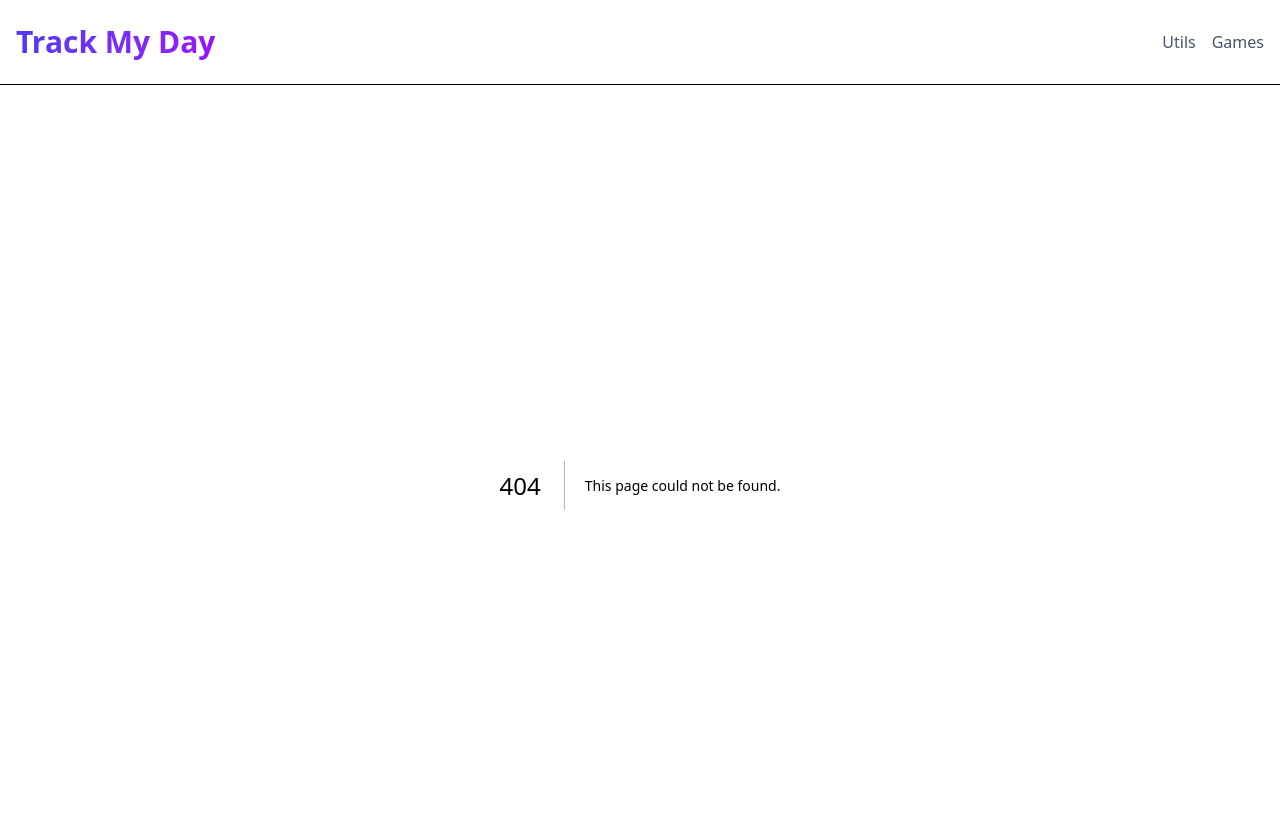
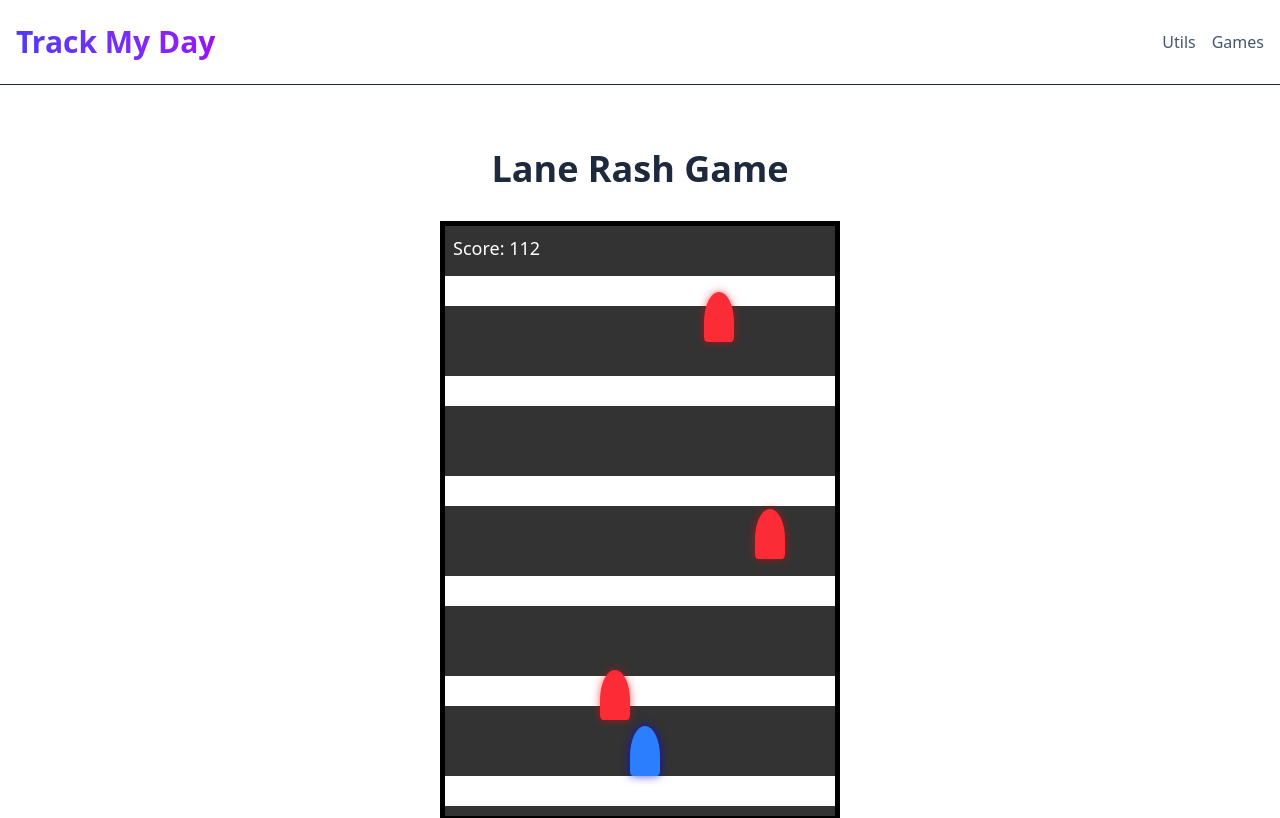
Before and after one commit to trackmyday/trackmyday.github.io, a Next.js app: page /games/lanerash in a window 1280 px wide. Before the commit this address had no page. Shown: the top 818 px of the page. Built offline with nearby package versions, Linux system fonts and the light colour scheme.

Commit message:
lanerash game added

```diff
--- /dev/null
+++ b/app/games/lanerash/LaneRashGame.tsx
@@ -0,0 +1,180 @@
+"use client";
+
+import React, { useRef, useEffect, useState, useCallback, useLayoutEffect } from 'react';
+
+const TRACK_WIDTH = 400;
+const BIKE_WIDTH = 30;
+const BIKE_HEIGHT = 50;
+const PLAYER_SPEED = 5;
+const ENEMY_SPEED_MIN = 3;
+const ENEMY_SPEED_MAX = 7;
+const ENEMY_SPAWN_INTERVAL = 1500; // milliseconds
+
+interface Bike {
+  id: number;
+  x: number;
+  y: number;
+  speed: number;
+}
+
+const LaneRashGame: React.FC = () => {
+  const gameAreaRef = useRef<HTMLDivElement>(null);
+  const [playerBike, setPlayerBike] = useState<Bike>({ id: 0, x: TRACK_WIDTH / 2 - BIKE_WIDTH / 2, y: 0, speed: PLAYER_SPEED });
+  const [enemyBikes, setEnemyBikes] = useState<Bike[]>([]);
+  const [gameOver, setGameOver] = useState<boolean>(false);
+  const [score, setScore] = useState<number>(0);
+
+  useLayoutEffect(() => {
+    if (gameAreaRef.current) {
+      setPlayerBike(prev => ({ ...prev, y: gameAreaRef.current!.offsetHeight - BIKE_HEIGHT - 50 }));
+    }
+  }, []);
+
+  const movePlayer = useCallback((direction: 'left' | 'right') => {
+    setPlayerBike(prev => {
+      let newX = prev.x;
+      if (direction === 'left') {
+        newX = Math.max(0, prev.x - PLAYER_SPEED * 2);
+      } else {
+        newX = Math.min(TRACK_WIDTH - BIKE_WIDTH, prev.x + PLAYER_SPEED * 2);
+      }
+      return { ...prev, x: newX };
+    });
+  }, []);
+
+  useEffect(() => {
+    if (gameOver) return;
+
+    const handleKeyDown = (e: KeyboardEvent) => {
+      if (e.key === 'ArrowLeft') {
+        movePlayer('left');
+      } else if (e.key === 'ArrowRight') {
+        movePlayer('right');
+      }
+    };
+
+    window.addEventListener('keydown', handleKeyDown);
+    return () => window.removeEventListener('keydown', handleKeyDown);
+  }, [movePlayer, gameOver]);
+
+  useEffect(() => {
+    if (gameOver) return;
+
+    const gameLoop = setInterval(() => {
+      // Move enemy bikes
+      setEnemyBikes(prev =>
+        prev
+          .map(bike => ({ ...bike, y: bike.y + bike.speed }))
+          .filter(bike => gameAreaRef.current && bike.y < gameAreaRef.current.offsetHeight) // Remove bikes that are off-screen
+      );
+
+      // Check for collisions
+      enemyBikes.forEach(enemy => {
+        if (
+          playerBike.x < enemy.x + BIKE_WIDTH &&
+          playerBike.x + BIKE_WIDTH > enemy.x &&
+          playerBike.y < enemy.y + BIKE_HEIGHT &&
+          playerBike.y + BIKE_HEIGHT > enemy.y
+        ) {
+          setGameOver(true);
+          clearInterval(gameLoop);
+        }
+      });
+
+      // Update score
+      setScore(prev => prev + 1);
+    }, 50); // Game update every 50ms
+
+    return () => clearInterval(gameLoop);
+  }, [playerBike, enemyBikes, gameOver]);
+
+  useEffect(() => {
+    if (gameOver) return;
+
+    const spawnEnemy = setInterval(() => {
+      const randomX = Math.random() * (TRACK_WIDTH - BIKE_WIDTH);
+      const randomSpeed = ENEMY_SPEED_MIN + Math.random() * (ENEMY_SPEED_MAX - ENEMY_SPEED_MIN);
+      setEnemyBikes(prev => [
+        ...prev,
+        { id: Date.now(), x: randomX, y: -BIKE_HEIGHT, speed: randomSpeed },
+      ]);
+    }, ENEMY_SPAWN_INTERVAL);
+
+    return () => clearInterval(spawnEnemy);
+  }, [gameOver]);
+
+  const restartGame = () => {
+    if (gameAreaRef.current) {
+      setPlayerBike({ id: 0, x: TRACK_WIDTH / 2 - BIKE_WIDTH / 2, y: gameAreaRef.current!.offsetHeight - BIKE_HEIGHT - 50, speed: PLAYER_SPEED });
+    }
+    setEnemyBikes([]);
+    setGameOver(false);
+    setScore(0);
+  };
+
+  return (
+    <div
+      ref={gameAreaRef}
+      className="relative overflow-hidden"
+      style={{
+        width: TRACK_WIDTH,
+        height: '600px',
+        border: '5px solid black',
+        backgroundColor: '#333', // Solid dark road color
+        backgroundImage: `repeating-linear-gradient(
+          to bottom,
+          transparent 0px,
+          transparent 70px,
+          white 70px,
+          white 100px
+        )`, // White dashed lines for lanes
+        backgroundSize: `100% 100px`, // Vertical repeat every 100px
+        backgroundPosition: `center top`, // Animate background-position-y
+        animation: 'roadScroll 2s linear infinite' // Add animation for scrolling road
+      }}
+    >
+      <div className="absolute top-2 left-2 text-white text-lg">Score: {score}</div>
+      {playerBike && (
+        <div
+          className="absolute bg-blue-500"
+          style={{
+            width: BIKE_WIDTH,
+            height: BIKE_HEIGHT,
+            left: playerBike.x,
+            top: playerBike.y,
+            borderRadius: '50% 50% 10% 10% / 60% 60% 10% 10%', // More bike-like shape
+            boxShadow: '0 0 10px rgba(0,0,255,0.7)',
+          }}
+        ></div>
+      )}
+      {enemyBikes.map(bike => (
+        <div
+          key={bike.id}
+          className="absolute bg-red-500"
+          style={{
+            width: BIKE_WIDTH,
+            height: BIKE_HEIGHT,
+            left: bike.x,
+            top: bike.y,
+            borderRadius: '50% 50% 10% 10% / 60% 60% 10% 10%', // Similar bike shape
+            boxShadow: '0 0 8px rgba(255,0,0,0.6)', // Red shadow
+          }}
+        ></div>
+      ))}
+      {gameOver && (
+        <div className="absolute inset-0 flex flex-col items-center justify-center bg-black bg-opacity-75 text-white text-3xl">
+          <p>Game Over!</p>
+          <p>Final Score: {score}</p>
+          <button
+            onClick={restartGame}
+            className="mt-4 px-6 py-2 bg-green-500 rounded text-xl"
+          >
+            Restart
+          </button>
+        </div>
+      )}
+    </div>
+  );
+};
+
+export default LaneRashGame;
--- /dev/null
+++ b/app/games/lanerash/page.tsx
@@ -0,0 +1,13 @@
+import React from 'react';
+import LaneRashGame from './LaneRashGame';
+
+const LaneRashGamePage = () => {
+  return (
+    <div className="flex flex-col items-center justify-center min-h-screen py-2">
+      <h1 className="text-4xl font-bold mb-8">Lane Rash Game</h1>
+      <LaneRashGame />
+    </div>
+  );
+};
+
+export default LaneRashGamePage;
--- a/app/globals.css
+++ b/app/globals.css
@@ -4,3 +4,12 @@
   --font-sans: var(--font-geist-sans);
   --font-mono: var(--font-geist-mono);
 }
+
+@keyframes roadScroll {
+  from {
+    background-position-y: 0px;
+  }
+  to {
+    background-position-y: 100px; /* Should match the height of one pattern repeat */
+  }
+}
--- a/app/page.tsx
+++ b/app/page.tsx
@@ -39,6 +39,14 @@ const routes: RouteCard[] = [
     description: "Play a classic game of Tetris.",
     href: "/games/tetris",
     emoji: "🕹️",
+    status: "available",
+    category: "games",
+  },
+  {
+    title: "Lane Rash",
+    description: "Race your bike and avoid collisions in this high-speed lane switcher!",
+    href: "/games/lanerash",
+    emoji: "🏍️",
     status: "available",
     category: "games",
   },
```
Also changed, not shown: 1 other file (tests, documents, lock files or other folders).
